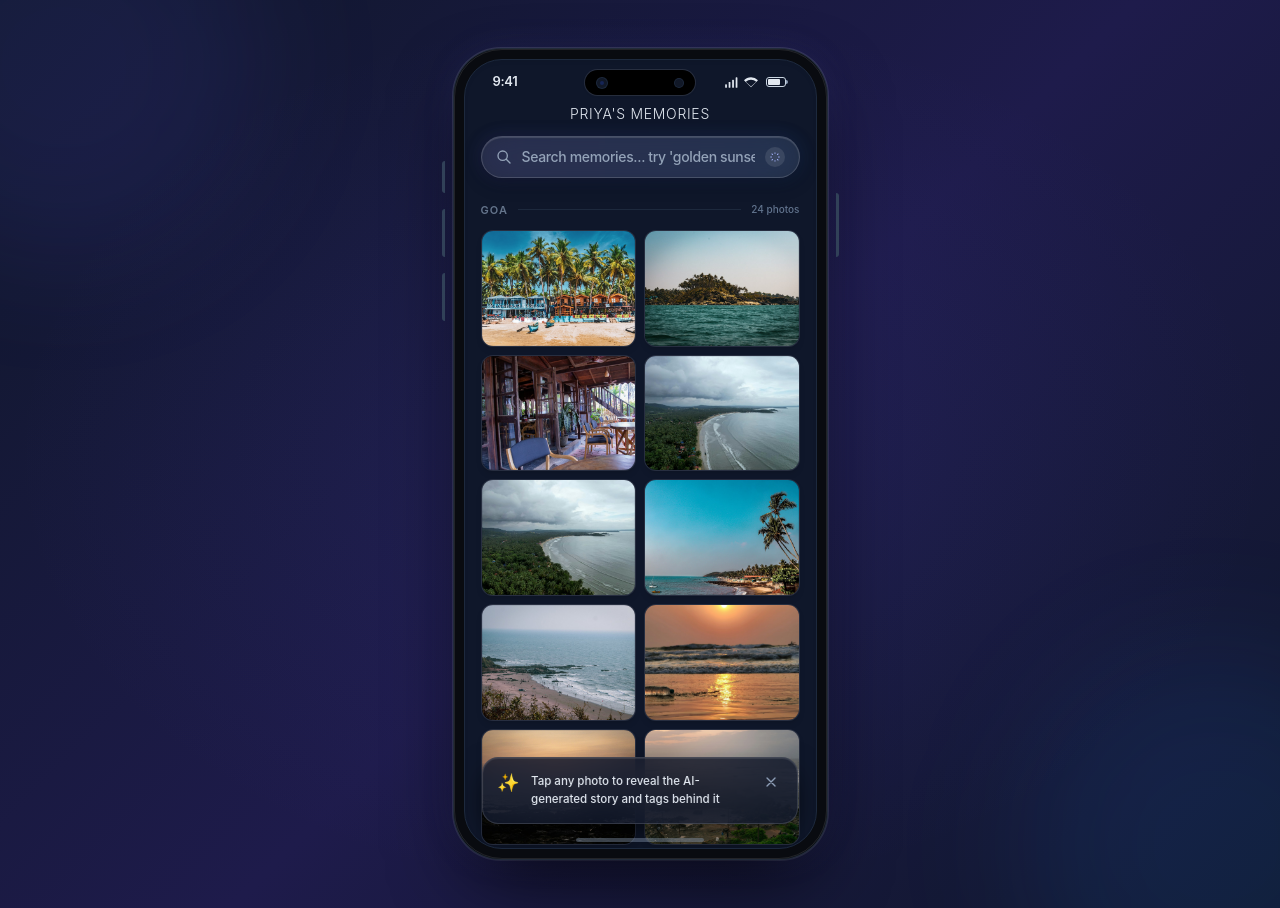
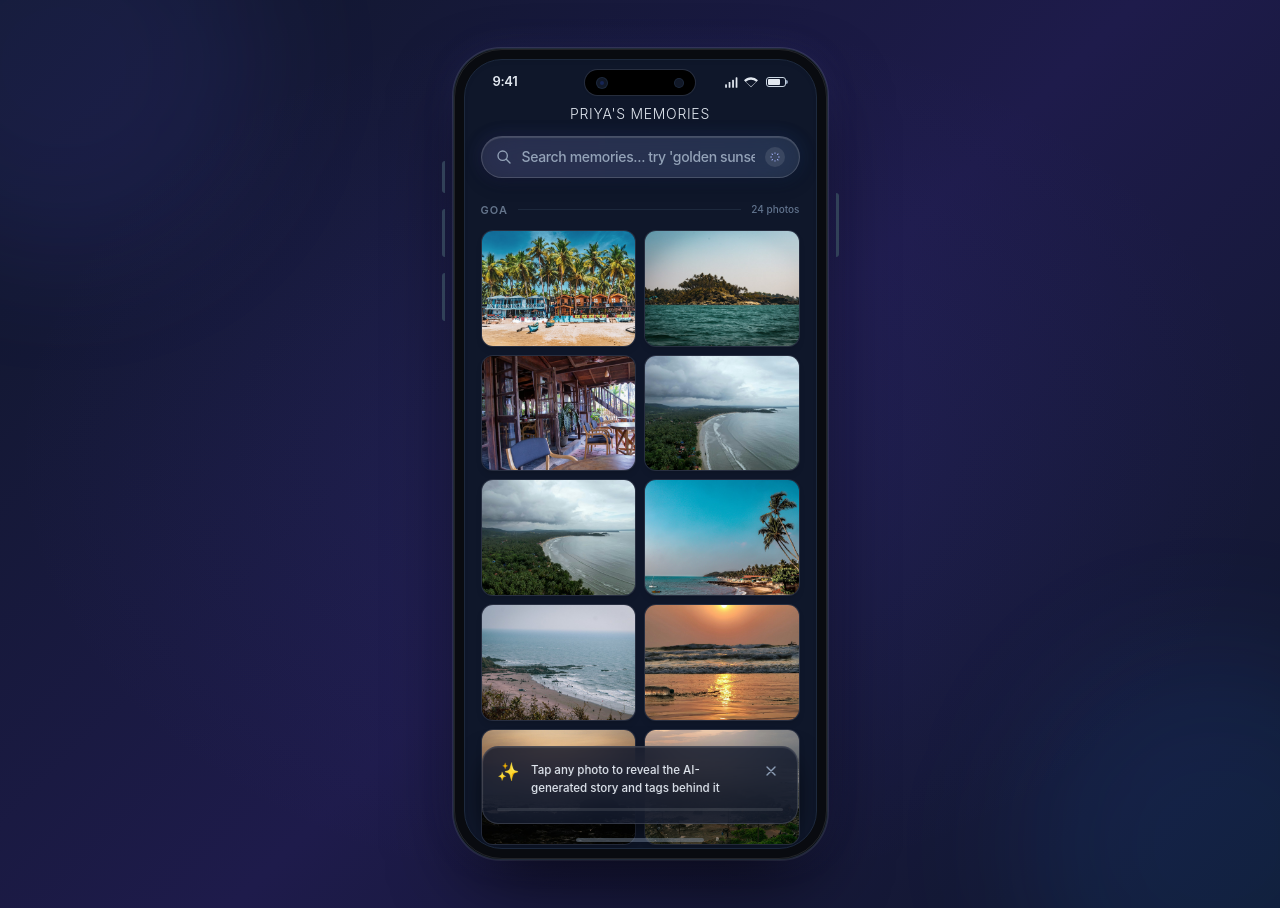
Before and after one commit to Pankaj-Shrivastava/GooglePhotos_MVP, a React (Vite) app: page / in a window 1280 px wide. Built offline with nearby package versions, Linux system fonts and the light colour scheme.

Commit message:
feat: add core app, device frame, onboarding toast, and photo card components

```diff
--- a/src/App.jsx
+++ b/src/App.jsx
@@ -7,16 +7,9 @@ import tagsData from './data/tags.json';
 import { searchPhotos } from './utils/search';
 
 function App() {
-  const [allPhotos, setAllPhotos] = useState([]);
+  const [allPhotos, setAllPhotos] = useState(tagsData?.photos || []);
   const [searchQuery, setSearchQuery] = useState('');
   const [debouncedQuery, setDebouncedQuery] = useState('');
-
-  // Initialize photos on load
-  useEffect(() => {
-    if (tagsData && tagsData.photos) {
-      setAllPhotos(tagsData.photos);
-    }
-  }, []);
 
   // Debounce the search query to avoid excessive re-renders
   useEffect(() => {
@@ -32,13 +25,10 @@ function App() {
   }, [debouncedQuery, allPhotos]);
 
   // Toast state
-  const [toastDismissed, setToastDismissed] = useState(() => {
-    return localStorage.getItem('onboarding_toast_dismissed') === 'true';
-  });
+  const [toastDismissed, setToastDismissed] = useState(false);
 
   const dismissToast = () => {
     setToastDismissed(true);
-    localStorage.setItem('onboarding_toast_dismissed', 'true');
   };
 
   return (
--- a/src/components/DeviceFrame.jsx
+++ b/src/components/DeviceFrame.jsx
@@ -21,7 +21,11 @@ export default function DeviceFrame({ children }) {
           <div className="absolute -right-[12px] top-36 w-[3px] h-16 bg-slate-700 rounded-r-sm"></div>
 
           {/* Inner Phone Screen */}
-          <div className="relative w-full h-full rounded-[38px] bg-[#0f172a] overflow-hidden flex flex-col justify-between border border-slate-800 shadow-inner">
+          <div
+            id="phone-screen-portal"
+            className="relative w-full h-full rounded-[38px] bg-[#0f172a] overflow-hidden flex flex-col justify-between border border-slate-800 shadow-inner"
+            style={{ transform: 'translateZ(0)' }}
+          >
 
             {/* Dynamic Island / Notch */}
             <div className="absolute top-2.5 left-1/2 -translate-x-1/2 z-50 flex items-center justify-between px-3 h-[25px] w-[110px] bg-black rounded-full ring-1 ring-white/10 shadow-sm">
--- a/src/components/OnboardingToast.jsx
+++ b/src/components/OnboardingToast.jsx
@@ -2,15 +2,34 @@ import { useEffect, useState } from 'react';
 
 export default function OnboardingToast({ onDismiss }) {
   const [isVisible, setIsVisible] = useState(false);
+  const [progress, setProgress] = useState(100);
+  const duration = 6000; // 6 seconds
 
-  // Animate in after a slight delay
   useEffect(() => {
-    const timer = setTimeout(() => setIsVisible(true), 500);
-    return () => clearTimeout(timer);
-  }, []);
+    // 1. Animate in
+    const timerIn = setTimeout(() => {
+      setIsVisible(true);
+      // 2. Start shrinking the bar shortly after it appears
+      setTimeout(() => setProgress(0), 50);
+    }, 500);
+
+    // 3. Auto dismiss when timer finishes
+    const timerOut = setTimeout(() => {
+      setIsVisible(false);
+      setTimeout(onDismiss, 500);
+    }, duration + 500);
+
+    return () => {
+      clearTimeout(timerIn);
+      clearTimeout(timerOut);
+    };
+  }, [onDismiss]);
 
   return (
-    <div className={`absolute bottom-6 left-1/2 -translate-x-1/2 w-[90%] max-w-[320px] glass-toast p-3.5 rounded-2xl z-50 flex items-start gap-3 transition-all duration-500 transform ${isVisible ? 'translate-y-0 opacity-100' : 'translate-y-4 opacity-0'}`}>
+    <div className={`absolute bottom-6 left-1/2 -translate-x-1/2 w-[90%] max-w-[320px] glass-toast pt-3.5 px-3.5 pb-3 rounded-2xl z-50 flex flex-col gap-2.5 transition-all duration-500 transform overflow-hidden ${isVisible ? 'translate-y-0 opacity-100' : 'translate-y-4 opacity-0'}`}>
+
+      {/* Toast Content */}
+      <div className="flex items-start gap-3 w-full">
         <span className="text-lg leading-none mt-0.5">✨</span>
         <p className="text-[11.5px] text-slate-200 font-medium leading-relaxed flex-1">
           Tap any photo to reveal the AI-generated story and tags behind it
@@ -28,5 +47,18 @@ export default function OnboardingToast({ onDismiss }) {
           </svg>
         </button>
       </div>
+
+      {/* Diminishing Progress Bar */}
+      <div className="w-full h-[3px] bg-white/10 rounded-full overflow-hidden">
+        <div
+          className="h-full bg-violet-400 rounded-full transition-all ease-linear"
+          style={{
+            width: `${progress}%`,
+            transitionDuration: progress === 0 ? `${duration}ms` : '0ms'
+          }}
+        ></div>
+      </div>
+
+    </div>
   );
 }
--- a/src/components/PhotoCard.jsx
+++ b/src/components/PhotoCard.jsx
@@ -1,11 +1,14 @@
-import { useState } from 'react';
+import { useState, useEffect, useRef } from 'react';
 import TagOverlay from './TagOverlay';
 
 export default function PhotoCard({ photo, onFlip }) {
+  const [isExpanded, setIsExpanded] = useState(false);
   const [isFlipped, setIsFlipped] = useState(false);
   const [imageLoaded, setImageLoaded] = useState(false);
 
-  // Derive the physical folder name from the filename (e.g. "travel_utility_012.jpg" -> "Travel_Utility")
+  const thumbnailRef = useRef(null);
+
+  // Derive the physical folder name from the filename
   const getFolder = (filename) => {
     if (!filename) return '';
     const prefix = filename.replace(/_\d{3}\.jpg$/i, '').toLowerCase();
@@ -22,22 +25,71 @@ export default function PhotoCard({ photo, onFlip }) {
 
   const imageSrc = `/photos/${getFolder(photo.filename)}/${photo.filename}`;
 
-  const handleFlip = () => {
-    setIsFlipped(!isFlipped);
-    if (!isFlipped && onFlip) {
-      onFlip(photo.id);
+  const handleThumbnailClick = () => {
+    if (document.startViewTransition) {
+      if (thumbnailRef.current) thumbnailRef.current.style.viewTransitionName = `card-${photo.id}`;
+
+      const transition = document.startViewTransition(() => {
+        setIsExpanded(true);
+        if (onFlip) onFlip(photo.id);
+      });
+      // Wait for the expansion view-transition to finish before starting the 3D flip
+      transition.finished.then(() => {
+        setIsFlipped(true);
+      });
+    } else {
+      // Fallback for older browsers
+      setIsExpanded(true);
+      setTimeout(() => setIsFlipped(true), 50);
+      if (onFlip) onFlip(photo.id);
     }
   };
 
+  const handleModalClose = (e) => {
+    if (e) e.stopPropagation();
+    // 1. Flip the card back to the front face
+    setIsFlipped(false);
+
+    // 2. Wait for the 3D flip animation (600ms) to complete
+    setTimeout(() => {
+      // 3. Smoothly animate it shrinking back into the grid
+      if (document.startViewTransition) {
+        if (thumbnailRef.current) thumbnailRef.current.style.viewTransitionName = `card-${photo.id}`;
+
+        const transition = document.startViewTransition(() => {
+          setIsExpanded(false);
+        });
+
+        transition.finished.then(() => {
+          if (thumbnailRef.current) thumbnailRef.current.style.viewTransitionName = 'none';
+        });
+      } else {
+        setIsExpanded(false);
+      }
+    }, 600);
+  };
+
+  // Add escape key listener to close modal
+  useEffect(() => {
+    const handleKeyDown = (e) => {
+      if (e.key === 'Escape' && isExpanded) {
+        handleModalClose();
+      }
+    };
+    document.addEventListener('keydown', handleKeyDown);
+    return () => document.removeEventListener('keydown', handleKeyDown);
+  }, [isExpanded]);
+
   return (
+    <>
+      {/* Thumbnail Card */}
       <div
-      className="group relative rounded-xl overflow-hidden bg-slate-900 shadow-md transition-all duration-300 hover:scale-[1.02] hover:border-violet-400/40 cursor-pointer perspective-1000 border border-white/10 aspect-[4/3]"
-      onClick={handleFlip}
+        ref={thumbnailRef}
+        className={`group relative rounded-xl overflow-hidden bg-slate-900 shadow-md transition-all duration-300 cursor-pointer border border-white/10 aspect-[4/3] ${isExpanded ? 'opacity-0 pointer-events-none' : 'hover:scale-[1.02] hover:border-violet-400/40'}`}
+        onClick={handleThumbnailClick}
+        style={{ viewTransitionName: 'none' }}
       >
-      <div className={`relative w-full h-full transition-transform duration-600 preserve-3d ${isFlipped ? 'rotate-y-180' : ''}`}>
-
-        {/* FRONT FACE (Photo) */}
-        <div className="absolute inset-0 backface-hidden w-full h-full">
+        <div className="relative w-full h-full">
           <img
             src={imageSrc}
             alt={photo.alt_text}
@@ -50,13 +102,41 @@ export default function PhotoCard({ photo, onFlip }) {
             <p className="text-[10px] text-white font-medium truncate">{photo.alt_text}</p>
           </div>
         </div>
+      </div>
+
+      {/* Pop-out Modal */}
+      {isExpanded && (
+        <div
+          className={`fixed inset-0 z-[9999] flex items-center justify-center p-4 transition-all duration-300 ${isFlipped ? 'bg-black/50 backdrop-blur-md' : 'bg-transparent'}`}
+          onClick={handleModalClose}
+        >
+          {/* 3D Perspective Container acts as the FLIP destination */}
+          <div
+            className="relative w-[70%] max-w-xs aspect-[4/5] perspective-1000 cursor-pointer"
+            onClick={handleModalClose}
+            style={{ viewTransitionName: `card-${photo.id}` }}
+          >
+            {/* Flipping Card */}
+            <div className={`relative w-full h-full transition-transform duration-600 preserve-3d ${isFlipped ? 'rotate-y-180' : ''}`}>
+
+              {/* FRONT FACE (Enlarged Photo) */}
+              <div className="absolute inset-0 backface-hidden w-full h-full bg-slate-900 rounded-xl overflow-hidden shadow-2xl border border-white/10">
+                <img
+                  src={imageSrc}
+                  alt={photo.alt_text}
+                  className="w-full h-full object-cover"
+                />
+              </div>
 
               {/* BACK FACE (Tags & Story) */}
-        <div className="absolute inset-0 backface-hidden rotate-y-180 w-full h-full border border-violet-400/50 shadow-[0_12px_28px_-6px_rgba(139,92,246,0.28)] rounded-xl overflow-hidden">
+              <div className="absolute inset-0 backface-hidden rotate-y-180 w-full h-full bg-[#0f172a] rounded-xl overflow-hidden shadow-2xl border border-violet-400/50 shadow-[0_12px_40px_-6px_rgba(139,92,246,0.4)]">
                 <TagOverlay photo={photo} />
               </div>
 
             </div>
           </div>
+        </div>
+      )}
+    </>
   );
 }
--- a/src/components/TagOverlay.jsx
+++ b/src/components/TagOverlay.jsx
@@ -33,10 +33,18 @@ export default function TagOverlay({ photo }) {
       </div>
 
       {/* Micro Story */}
-      <div className="mb-2.5 shrink-0">
-        <p className="text-[11.5px] leading-snug italic text-slate-100 font-light">
-          "{photo.micro_story}"
-        </p>
+      <div className="mb-3 shrink-0">
+        <div className="flex items-center gap-1.5 mb-1.5">
+          <svg className="w-3 h-3 text-violet-400" fill="currentColor" viewBox="0 0 20 20">
+            <path d="M9.049 2.927c.3-.921 1.603-.921 1.902 0l1.07 3.292a1 1 0 00.95.69h3.462c.969 0 1.371 1.24.588 1.81l-2.8 2.034a1 1 0 00-.364 1.118l1.07 3.292c.3.921-.755 1.688-1.54 1.118l-2.8-2.034a1 1 0 00-1.175 0l-2.8 2.034c-.784.57-1.838-.197-1.539-1.118l1.07-3.292a1 1 0 00-.364-1.118L2.98 8.72c-.783-.57-.38-1.81.588-1.81h3.461a1 1 0 00.951-.69l1.07-3.292z" />
+          </svg>
+          <span className="text-[9.5px] font-semibold text-violet-300 tracking-widest uppercase">AI Scene Analysis</span>
+        </div>
+        <div className="border-l-[1.5px] border-violet-500/30 pl-2.5 ml-1">
+          <p className="text-[11.5px] leading-snug italic text-slate-200 font-light">
+            "{photo.micro_story}"
+          </p>
+        </div>
       </div>
 
       <div className="w-full h-[1px] bg-white/10 my-1.5 shrink-0"></div>
--- a/src/index.css
+++ b/src/index.css
@@ -62,4 +62,9 @@
   .rotate-y-180 {
     transform: rotateY(180deg);
   }
+
+  /* View Transitions Stacking */
+  ::view-transition-group(*) {
+    z-index: 100;
+  }
 }
```
Lines whose indentation alone changed are shown as unchanged.
